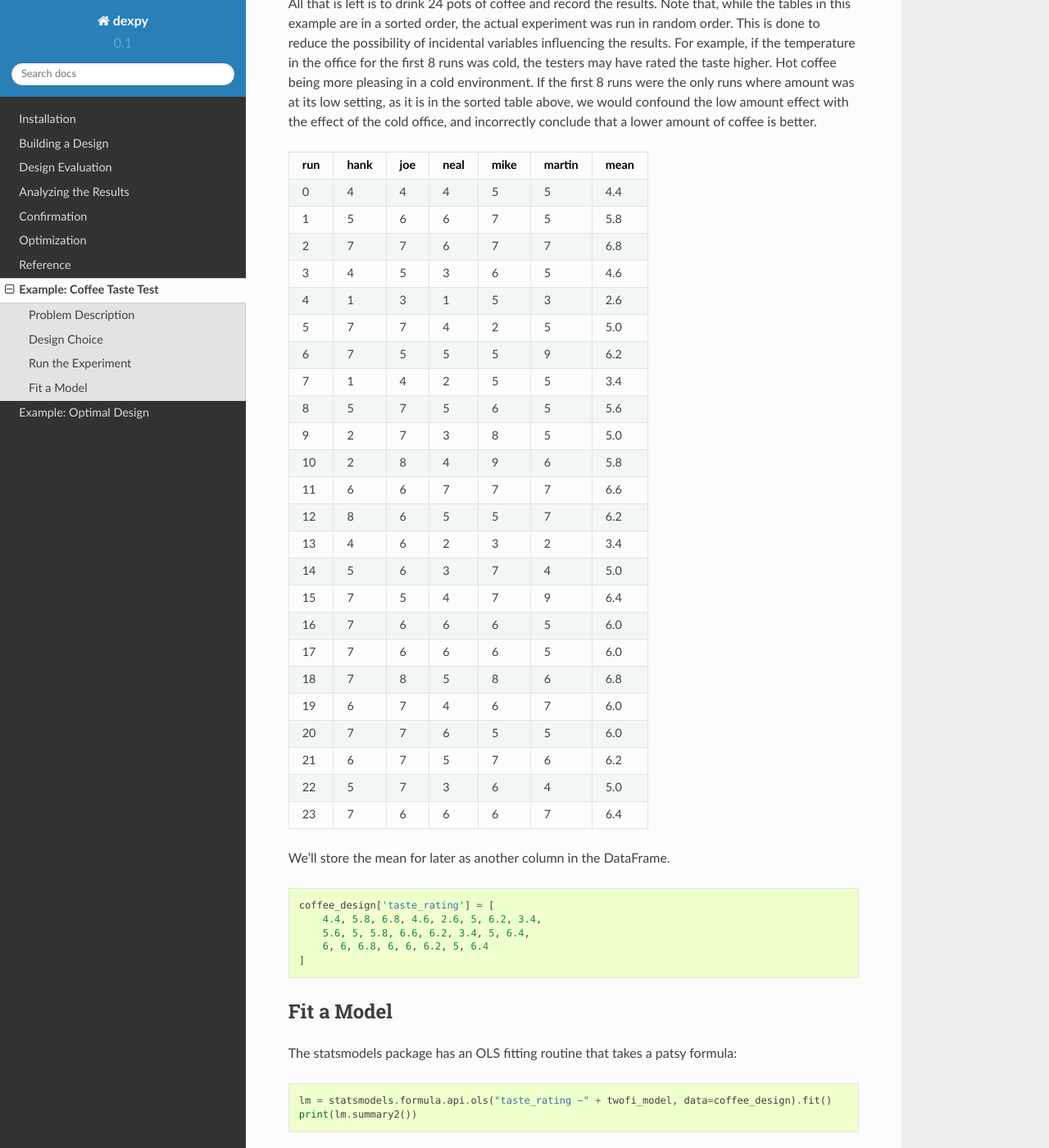
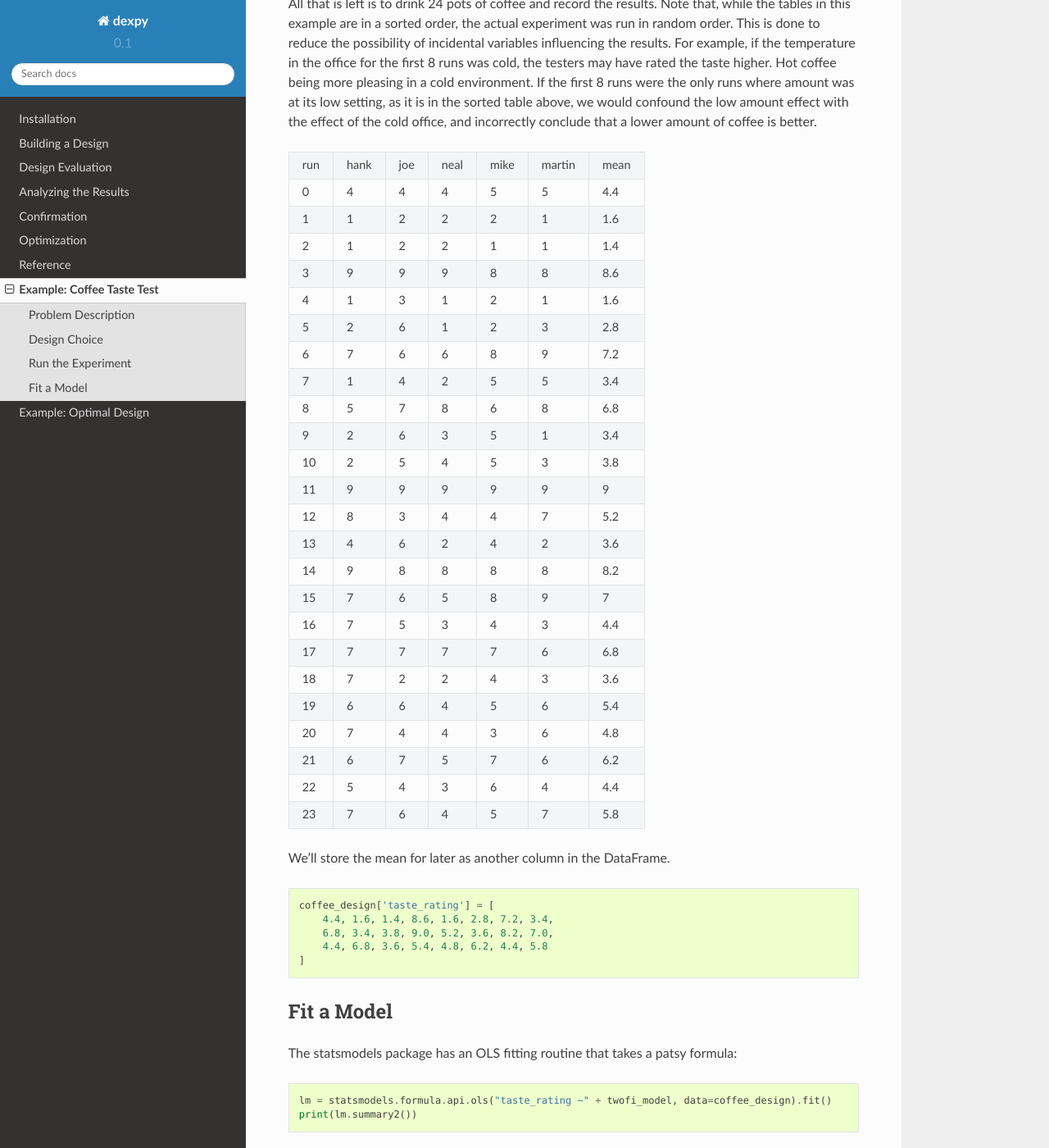
Before and after one commit to statease/dexpy, a Sphinx documentation site: the page built from docs/source/example-coffee.rst, in a window 1280 px wide and 1400 px high, scrolled down 4169 px. Shown: the whole window at 82% size. Built offline with Sphinx 7.4.7 and the Read the Docs theme 2.0.0, drawn with Linux system fonts in a browser that asks for light colours.

Commit message:
Fixed incorrect taste test results in coffee example.

```diff
--- a/docs/source/example-coffee.rst
+++ b/docs/source/example-coffee.rst
@@ -224,54 +224,54 @@ that a lower amount of coffee is better.
 
 +-----+------+-----+------+------+--------+------+
 | run | hank | joe | neal | mike | martin | mean |
-+=====+======+=====+======+======+========+======+
++-----+------+-----+------+------+--------+------+
 | 0   | 4    | 4   | 4    | 5    | 5      | 4.4  |
 +-----+------+-----+------+------+--------+------+
-| 1   | 5    | 6   | 6    | 7    | 5      | 5.8  |
+| 1   | 1    | 2   | 2    | 2    | 1      | 1.6  |
 +-----+------+-----+------+------+--------+------+
-| 2   | 7    | 7   | 6    | 7    | 7      | 6.8  |
+| 2   | 1    | 2   | 2    | 1    | 1      | 1.4  |
 +-----+------+-----+------+------+--------+------+
-| 3   | 4    | 5   | 3    | 6    | 5      | 4.6  |
+| 3   | 9    | 9   | 9    | 8    | 8      | 8.6  |
 +-----+------+-----+------+------+--------+------+
-| 4   | 1    | 3   | 1    | 5    | 3      | 2.6  |
+| 4   | 1    | 3   | 1    | 2    | 1      | 1.6  |
 +-----+------+-----+------+------+--------+------+
-| 5   | 7    | 7   | 4    | 2    | 5      | 5.0  |
+| 5   | 2    | 6   | 1    | 2    | 3      | 2.8  |
 +-----+------+-----+------+------+--------+------+
-| 6   | 7    | 5   | 5    | 5    | 9      | 6.2  |
+| 6   | 7    | 6   | 6    | 8    | 9      | 7.2  |
 +-----+------+-----+------+------+--------+------+
 | 7   | 1    | 4   | 2    | 5    | 5      | 3.4  |
 +-----+------+-----+------+------+--------+------+
-| 8   | 5    | 7   | 5    | 6    | 5      | 5.6  |
+| 8   | 5    | 7   | 8    | 6    | 8      | 6.8  |
 +-----+------+-----+------+------+--------+------+
-| 9   | 2    | 7   | 3    | 8    | 5      | 5.0  |
+| 9   | 2    | 6   | 3    | 5    | 1      | 3.4  |
 +-----+------+-----+------+------+--------+------+
-| 10  | 2    | 8   | 4    | 9    | 6      | 5.8  |
+| 10  | 2    | 5   | 4    | 5    | 3      | 3.8  |
 +-----+------+-----+------+------+--------+------+
-| 11  | 6    | 6   | 7    | 7    | 7      | 6.6  |
+| 11  | 9    | 9   | 9    | 9    | 9      | 9    |
 +-----+------+-----+------+------+--------+------+
-| 12  | 8    | 6   | 5    | 5    | 7      | 6.2  |
+| 12  | 8    | 3   | 4    | 4    | 7      | 5.2  |
 +-----+------+-----+------+------+--------+------+
-| 13  | 4    | 6   | 2    | 3    | 2      | 3.4  |
+| 13  | 4    | 6   | 2    | 4    | 2      | 3.6  |
 +-----+------+-----+------+------+--------+------+
-| 14  | 5    | 6   | 3    | 7    | 4      | 5.0  |
+| 14  | 9    | 8   | 8    | 8    | 8      | 8.2  |
 +-----+------+-----+------+------+--------+------+
-| 15  | 7    | 5   | 4    | 7    | 9      | 6.4  |
+| 15  | 7    | 6   | 5    | 8    | 9      | 7    |
 +-----+------+-----+------+------+--------+------+
-| 16  | 7    | 6   | 6    | 6    | 5      | 6.0  |
+| 16  | 7    | 5   | 3    | 4    | 3      | 4.4  |
 +-----+------+-----+------+------+--------+------+
-| 17  | 7    | 6   | 6    | 6    | 5      | 6.0  |
+| 17  | 7    | 7   | 7    | 7    | 6      | 6.8  |
 +-----+------+-----+------+------+--------+------+
-| 18  | 7    | 8   | 5    | 8    | 6      | 6.8  |
+| 18  | 7    | 2   | 2    | 4    | 3      | 3.6  |
 +-----+------+-----+------+------+--------+------+
-| 19  | 6    | 7   | 4    | 6    | 7      | 6.0  |
+| 19  | 6    | 6   | 4    | 5    | 6      | 5.4  |
 +-----+------+-----+------+------+--------+------+
-| 20  | 7    | 7   | 6    | 5    | 5      | 6.0  |
+| 20  | 7    | 4   | 4    | 3    | 6      | 4.8  |
 +-----+------+-----+------+------+--------+------+
 | 21  | 6    | 7   | 5    | 7    | 6      | 6.2  |
 +-----+------+-----+------+------+--------+------+
-| 22  | 5    | 7   | 3    | 6    | 4      | 5.0  |
+| 22  | 5    | 4   | 3    | 6    | 4      | 4.4  |
 +-----+------+-----+------+------+--------+------+
-| 23  | 7    | 6   | 6    | 6    | 7      | 6.4  |
+| 23  | 7    | 6   | 4    | 5    | 7      | 5.8  |
 +-----+------+-----+------+------+--------+------+
 
 We'll store the mean for later as another column in the DataFrame.
@@ -279,9 +279,9 @@ We'll store the mean for later as another column in the DataFrame.
 .. code:: python
 
     coffee_design['taste_rating'] = [
-        4.4, 5.8, 6.8, 4.6, 2.6, 5, 6.2, 3.4,
-        5.6, 5, 5.8, 6.6, 6.2, 3.4, 5, 6.4,
-        6, 6, 6.8, 6, 6, 6.2, 5, 6.4
+        4.4, 1.6, 1.4, 8.6, 1.6, 2.8, 7.2, 3.4,
+        6.8, 3.4, 3.8, 9.0, 5.2, 3.6, 8.2, 7.0,
+        4.4, 6.8, 3.6, 5.4, 4.8, 6.2, 4.4, 5.8
     ]
 
 
```
